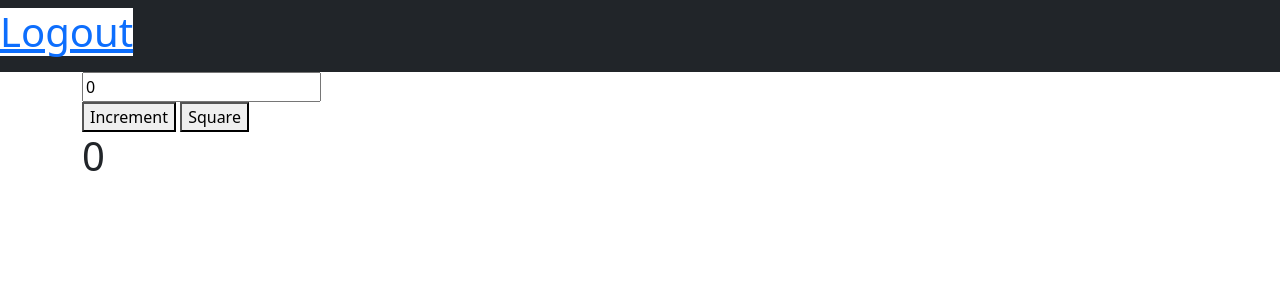
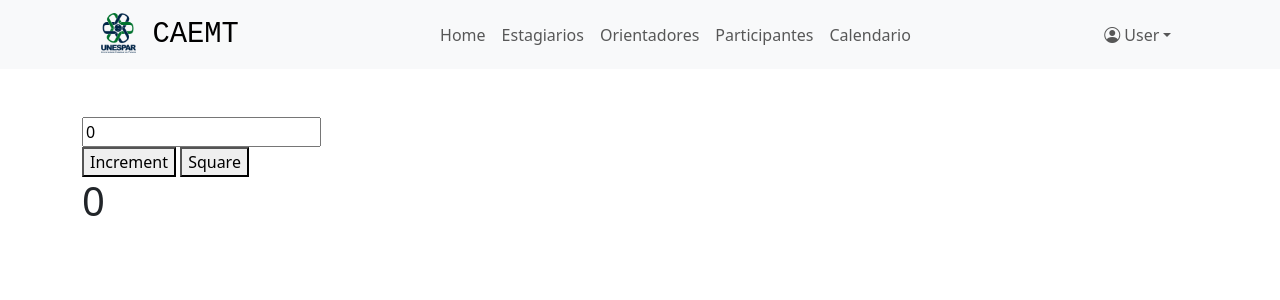
Before and after one commit to thisisrenan/CAEMT_Unespar, a Django app: page / in a window 1280 px wide. Shown: the top 300 px of the page. Run offline with Django 4.2, Linux system fonts and the light colour scheme; a user stored in the database is signed in; some libraries are stand-ins or nearby versions.

Commit message:
NavBar template completo

```diff
--- a/core/templates/index.html
+++ b/core/templates/index.html
@@ -1,7 +1,7 @@
 {% extends 'layouts/admin.html' %}
 
 {% block content %}
-<div x-data="{count: 0}" class="mb-3">
+    <div x-data="{count: 0}" class="mb-xxl-5 mt-5">
         <input type="number" x-model="count"/>
         <br/>
 
@@ -13,3 +13,14 @@
     </div>
 
 {% endblock %}
+
+
+<script !src="">
+
+</script>
+
+<style>
+    .margin {
+        margin-top: 300px
+    }
+</style>
--- a/core/templates/layouts/admin.html
+++ b/core/templates/layouts/admin.html
@@ -3,9 +3,73 @@
 <head>
     {% include 'layouts/head.html' %}
 </head>
-  <body >
-    <nav class="navbar navbar-expand-md navbar-dark bg-dark">
-        <h1 class="bg-white" ><a href= {% url 'logout' %}> Logout</a></h1>
+<body>
+<nav class="navbar navbar-expand-lg navbar-light bg-light">
+    <div class="container-fluid d-flex justify-content-around">
+
+        <div class="d-flex">
+            <img class="navbar-brand" src="../../static/img/logo.png" height="50em" alt="">
+            <a class="navbar-brand navbar-brand" style="font-size: 1.8em; font-family: 'Courier New'" href="">
+                CAEMT
+            </a>
+        </div>
+        <div class="" id="navbarCollapse">
+            <ul class="navbar-nav" style="font-size: 1em">
+                <li class="nav-item">
+                    <a class="nav-link " aria-current="page" href="">Home</a>
+                </li>
+                <li class="nav-item">
+                    <a class="nav-link " aria-current="page" href="">Estagiarios</a>
+                </li>
+                <li class="nav-item">
+                    <a class="nav-link " aria-current="page" href="">Orientadores</a>
+                </li>
+                <li class="nav-item">
+                    <a class="nav-link " aria-current="page" href="">Participantes</a>
+                </li>
+                <li class="nav-item">
+                    <a class="nav-link " aria-current="page" href="">Calendario</a>
+                </li>
+            </ul>
+
+        </div>
+        <div class="">
+            <ul class="navbar-nav " style="font-size: 1em">
+                <li class="nav-item dropdown">
+                    <a class="bi bi-person-circle nav-link dropdown-toggle align-content-end" href="#"
+                       data-bs-toggle="dropdown"
+                       aria-expanded="false"> User</a>
+                    <ul class="dropdown-menu dropdown-menu-end w-auto h-auto">
+                        <li class="d-flex align-items-center flex-column px-5 ">
+                            <h5 class="" href=''>Username</h5>
+                            <h6 class="text-muted" href=''>Supervisor</h6>
+                        </li>
+                        <li>
+                            <hr class="dropdown-divider bg-light">
+                        </li>
+                        <li>
+                            <a class="bi-person dropdown-item dropdown_item2" href=''> Perfil</a>
+                        </li>
+                         <li>
+                            <hr class="dropdown-divider bg-light">
+                        </li>
+                        <li>
+                            <a class="bi bi-gear dropdown-item dropdown_item2" href=''>
+                                Configuração </a>
+
+                        </li>
+                        <li>
+                            <hr class="dropdown-divider bg-light">
+                        </li>
+                        <li>
+                            <a class="bi-box-arrow-right dropdown-item dropdown_item2" href={% url 'logout' %}>
+                                Desconectar</a>
+                        </li>
+                    </ul>
+                </li>
+            </ul>
+        </div>
+    </div>
 </nav>
 <main class="container">
     {% block content %}
@@ -14,3 +78,20 @@
 </main>
 </body>
 </html>
+
+<style>
+    .dropdown_item2:active {
+        background-color: rgba(131, 131, 131, 0.56);
+        color: white;
+    }
+    .dropdown_item2 {
+        padding-right: 100px;
+    }
+
+    .imgLogo {
+        max-width: 200px;
+        max-height: 150px;
+        width: auto;
+        height: auto;
+    }
+</style>
```
Also changed, not shown: db.sqlite3. Lines whose indentation alone changed are shown as unchanged.
